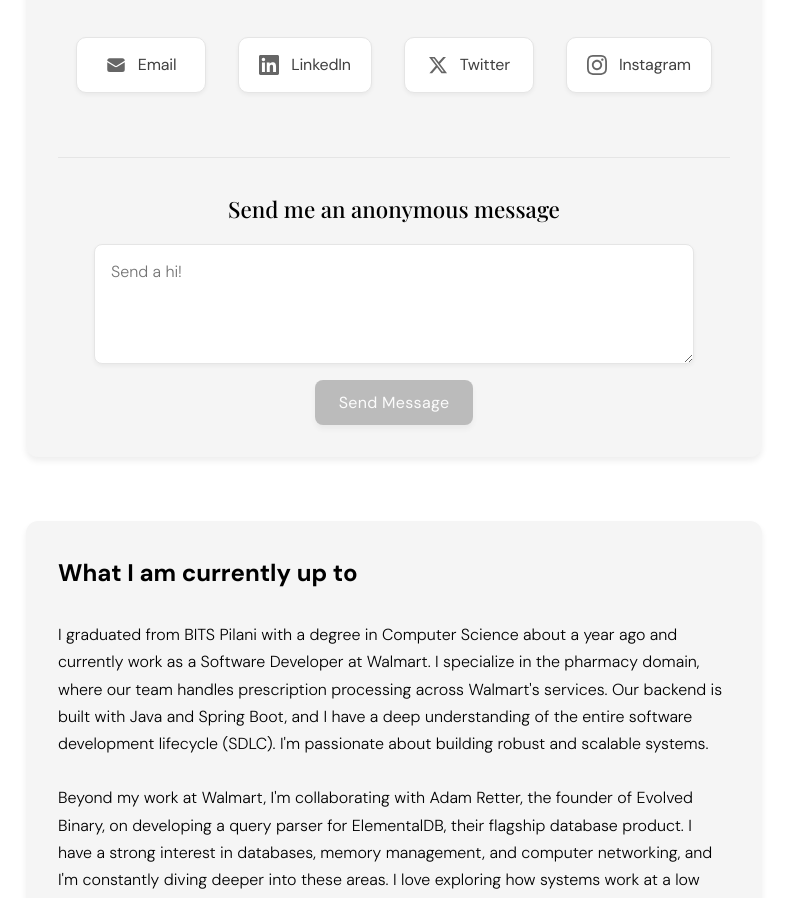
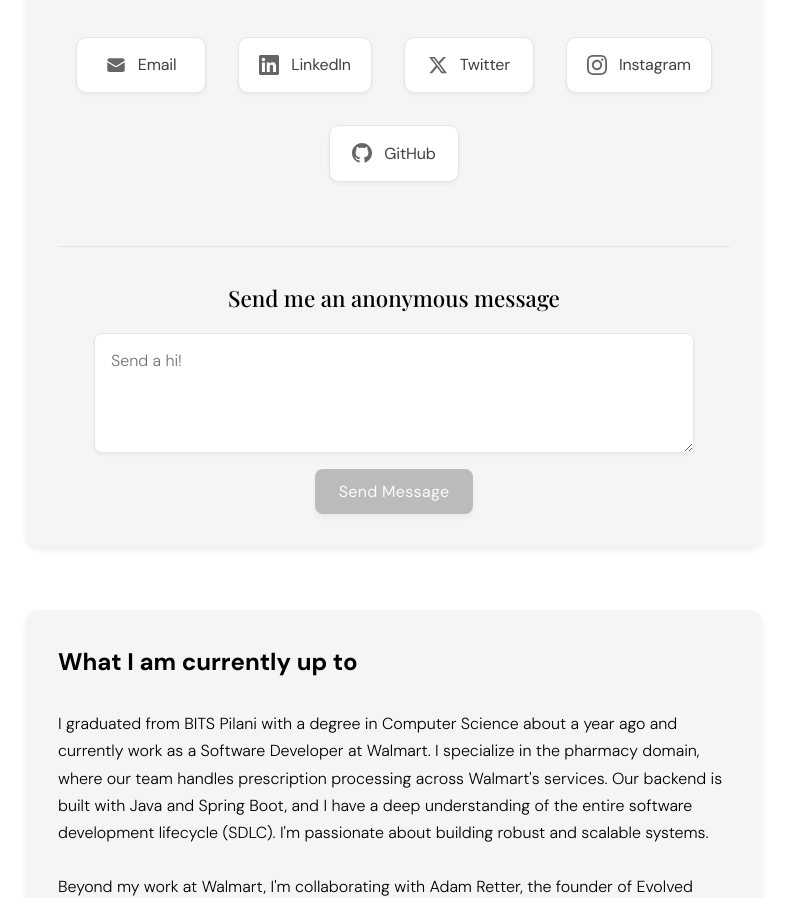
Before and after one commit to Robin6939/Portfolio, a React (Vite) app in the folder portfolio/: page / in a window 1280 px wide. Shown: the part 900-1798 px from the top of the page, without its empty margins (246-1033 px from the left). Built offline with nearby package versions, Linux system fonts and the light colour scheme.

Commit message:
Added github link

```diff
--- a/portfolio/src/App.tsx
+++ b/portfolio/src/App.tsx
@@ -116,6 +116,12 @@
               </svg>
               Instagram
             </a>
+            <a href="https://github.com/Robin6939" target="_blank" rel="noopener noreferrer" className="contact-link">
+              <svg xmlns="http://www.w3.org/2000/svg" viewBox="0 0 24 24" fill="currentColor" className="w-6 h-6">
+                <path d="M12 0c-6.626 0-12 5.373-12 12 0 5.302 3.438 9.8 8.207 11.387.599.111.793-.261.793-.577v-2.234c-3.338.726-4.033-1.416-4.033-1.416-.546-1.387-1.333-1.756-1.333-1.756-1.089-.745.083-.729.083-.729 1.205.084 1.839 1.237 1.839 1.237 1.07 1.834 2.807 1.304 3.492.997.107-.775.418-1.305.762-1.604-2.665-.305-5.467-1.334-5.467-5.931 0-1.311.469-2.381 1.236-3.221-.124-.303-.535-1.524.117-3.176 0 0 1.008-.322 3.301 1.23.957-.266 1.983-.399 3.003-.404 1.02.005 2.047.138 3.006.404 2.291-1.552 3.297-1.23 3.297-1.23.653 1.653.242 2.874.118 3.176.77.84 1.235 1.911 1.235 3.221 0 4.609-2.807 5.624-5.479 5.921.43.372.823 1.102.823 2.222v3.293c0 .319.192.694.801.576 4.765-1.589 8.199-6.086 8.199-11.386 0-6.627-5.373-12-12-12z"/>
+              </svg>
+              GitHub
+            </a>
           </div>
 
           <div className="anonymous-message-section">
```
